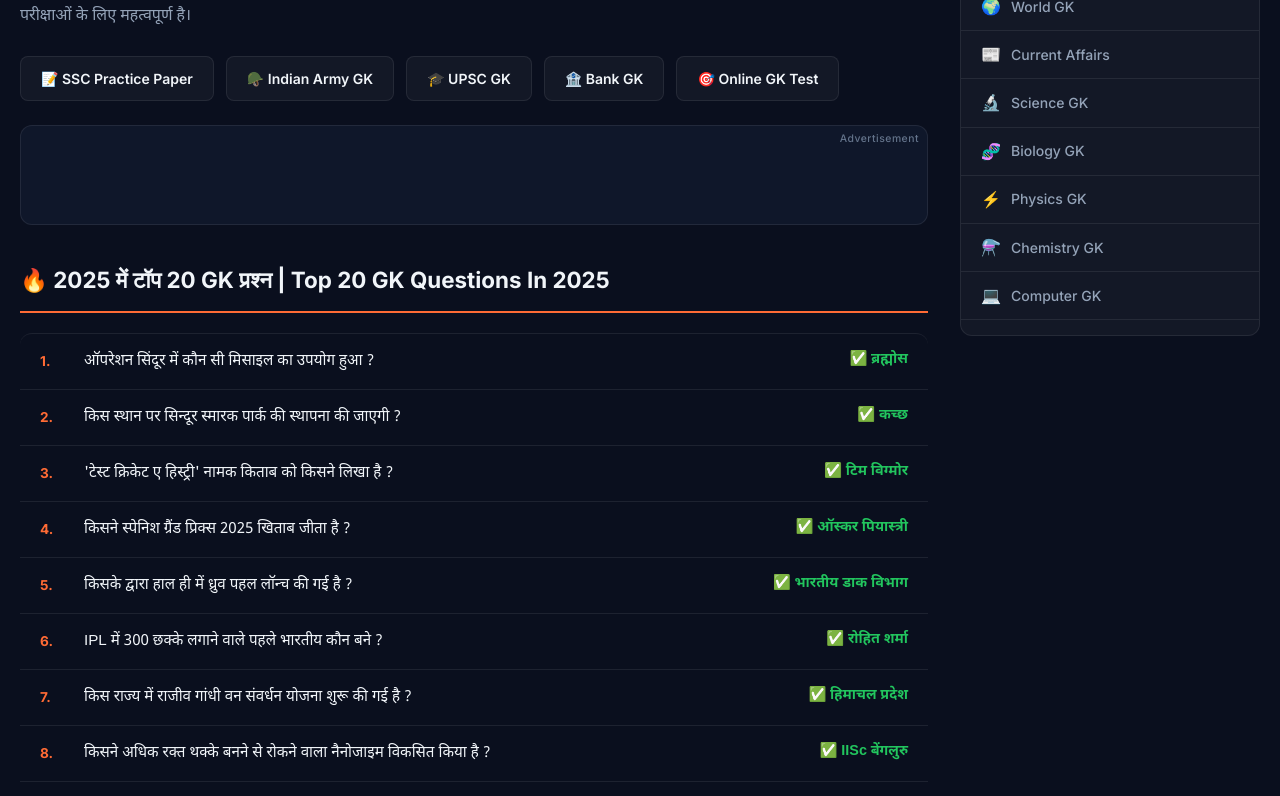
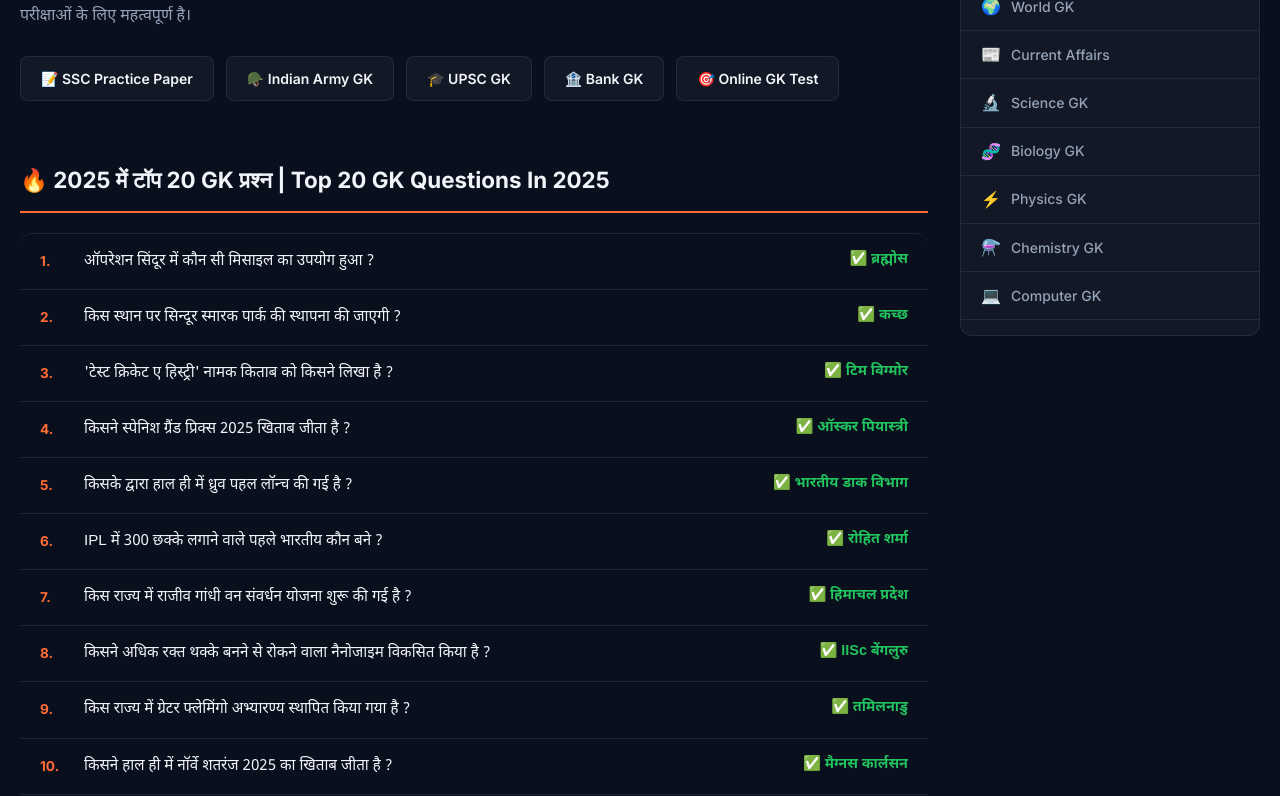
Before and after one commit to harshraj0235/gk, a Next.js app: page / in a window 1280 px wide. Shown: the part 780-1576 px from the top of the page. Built offline with nearby package versions, Linux system fonts and the light colour scheme.

Commit message:
Optimize Ad Placements: Removed border and background from empty ad containers for better native integration and revenue

```diff
--- a/app/globals.css
+++ b/app/globals.css
@@ -796,27 +796,16 @@ h3 { font-size: clamp(1.1rem, 2.5vw, 1.4rem); font-weight: 600; }
    AD BANNERS
    ============================================ */
 .ad-container {
-  background: var(--bg-secondary);
-  border: 1px solid var(--border);
-  border-radius: var(--radius);
-  padding: 12px;
   margin: 24px 0;
   text-align: center;
-  min-height: 100px;
   display: flex;
-  align-items: center;
   justify-content: center;
-  position: relative;
+  width: 100%;
+  overflow: hidden;
 }
 
 .ad-label {
-  position: absolute;
-  top: 4px;
-  right: 8px;
-  font-size: 0.65rem;
-  color: var(--text-dim);
-  font-weight: 500;
-  letter-spacing: 0.5px;
+  display: none;
 }
 
 .ad-container ins {
```
